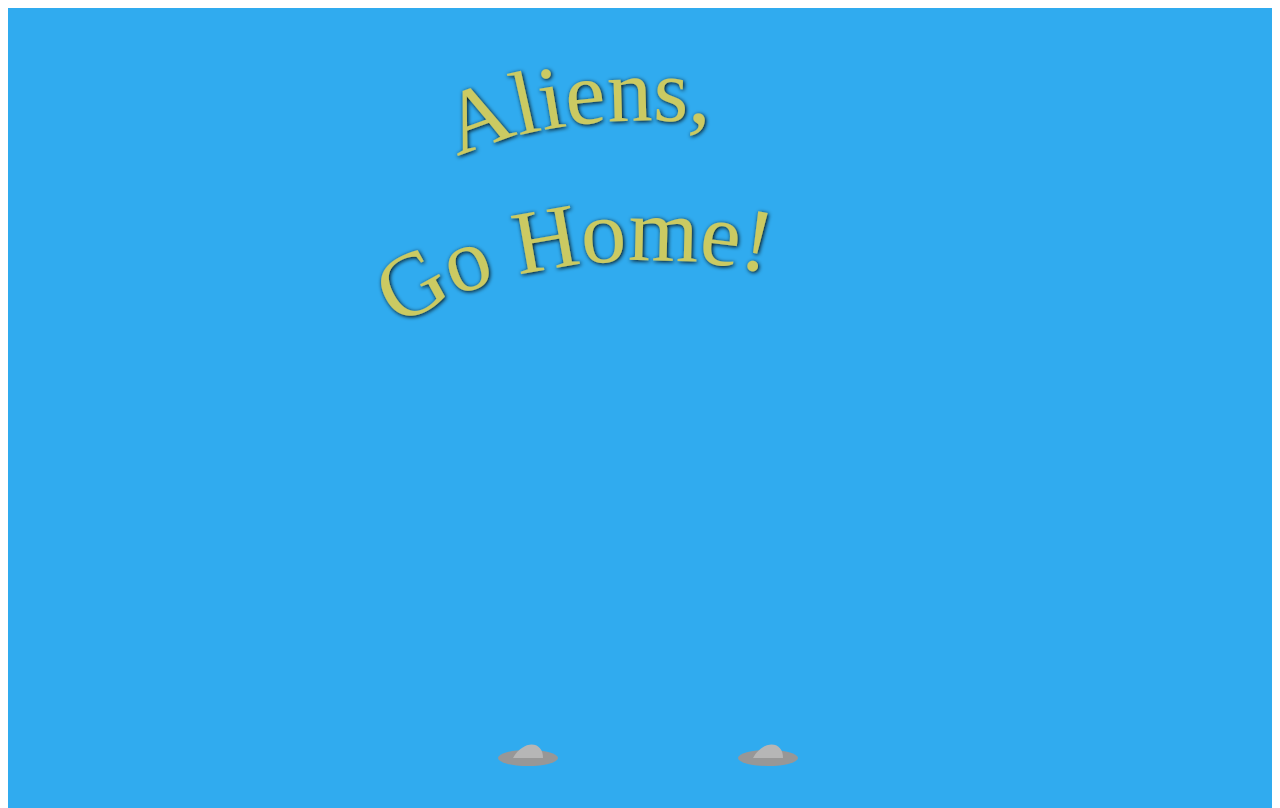
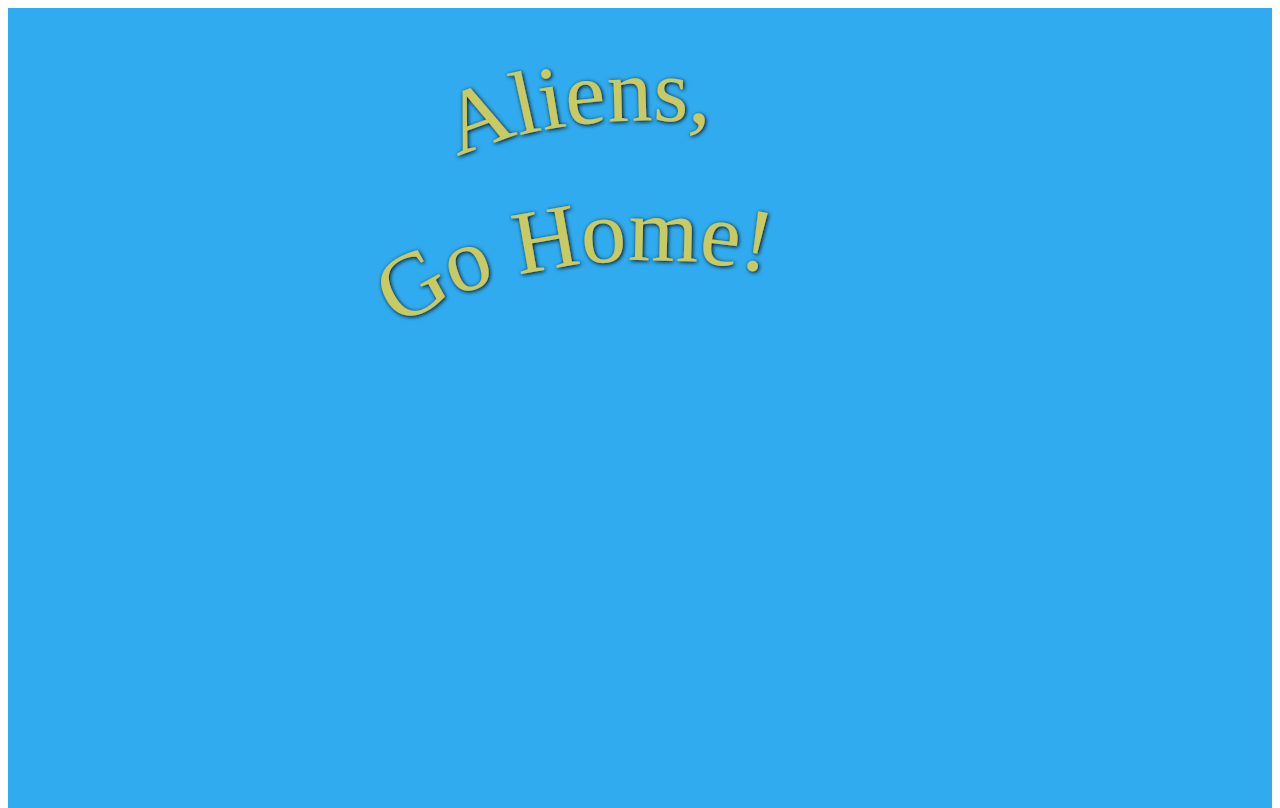
Before and after one commit to AslimTaslam/gun_game, a React (Create React App) app: page / in a window 1280 px wide. Built offline with nearby package versions, Linux system fonts and the light colour scheme; a web font is replaced by a local one.

Commit message:
set redux

```diff
--- a/src/App.tsx
+++ b/src/App.tsx
@@ -3,10 +3,12 @@ import { useAppSelector, useAppDispatch } from "./hooks/rtkHooks";
 import Canvas from "./components/Canvas";
 import { getCanvasPosition } from "./utils/formula";
 import { moveObjects } from "./store/game/gunSlice";
+import { startGame } from "./store/game/gameSlice";
 import { useDebounce } from "./hooks/debounce";
 
 const App = () => {
 	const { angle } = useAppSelector((state) => state.gunObject);
+	const game = useAppSelector((state) => state.game);
 	const dispatch = useAppDispatch();
 	const [positionMouse, setPositionMouse] = useState({ x: 1, y: -258 });
 	const debounced = useDebounce(positionMouse);
@@ -35,8 +37,10 @@ const App = () => {
 
 	return (
 		<Canvas
+			startGame={() => dispatch(startGame())}
 			trackMouse={(event: MouseEvent) => trackMouse(event)}
 			angle={angle}
+			gameState={game}
 		/>
 	);
 };
--- a/src/components/Canvas.tsx
+++ b/src/components/Canvas.tsx
@@ -1,5 +1,5 @@
-import {useEffect, MouseEvent} from "react";
-import {gameHeight} from "../utils/constants";
+import { useEffect, MouseEvent } from "react";
+import { gameHeight } from "../utils/constants";
 import Sky from "./Sky";
 import Ground from "./Ground";
 import CannonBase from "./CannonBase";
@@ -11,8 +11,24 @@ import Heart from "./Heart";
 import StartGame from "./StartGame";
 import Title from "./Title";
 
-const Canvas = ({angle, trackMouse}: {angle: number, trackMouse: any}) => {
-	const viewBox: string = `${window.innerWidth / -2}, ${100 - gameHeight}, ${window.innerWidth}, ${window.innerHeight}`;
+import { IGameState } from "../models/models";
+
+const Canvas = ({
+	angle,
+	trackMouse,
+	gameState,
+	startGame,
+}: {
+	angle: number;
+	trackMouse: any;
+	gameState: IGameState;
+	startGame: any;
+}) => {
+	const viewBox: string = `${window.innerWidth / -2}, ${100 - gameHeight}, ${
+		window.innerWidth
+	}, ${window.innerHeight}`;
+
+	const { started } = gameState;
 
 	return (
 		<svg
@@ -26,19 +42,27 @@ const Canvas = ({angle, trackMouse}: {angle: number, trackMouse: any}) => {
 					<feDropShadow dx="1" dy="1" stdDeviation="2" />
 				</filter>
 			</defs>
-			<Sky/>
-			<Ground/>
-			<CannonPipe rotation={angle}/>
-			<CannonBase/>
-			<CannonBall position={{x: 0, y: -80}}/>
-			<CurrentScore score={15} position={{x: 100, y: 80}}/>
-			<Heart position={{x: -150, y: 50}}/>
-			<FlyingObject position={{x: 120, y: -350}}/>
-			<FlyingObject position={{x: -120, y: -350}}/>
-			<StartGame onClick={(): void => console.log("Aliens go home")}/>
-			<Title/>
+			<Sky />
+			<Ground />
+			<CannonPipe rotation={angle} />
+			<CannonBase />
+			<CannonBall position={{ x: 0, y: -80 }} />
+			<CurrentScore score={15} position={{ x: 100, y: 80 }} />
+			<Heart position={{ x: -150, y: 50 }} />
+			{started && (
+				<g>
+					<FlyingObject position={{ x: 120, y: -350 }} />
+					<FlyingObject position={{ x: -120, y: -350 }} />
+				</g>
+			)}
+			{!started && (
+				<g>
+					<StartGame onClick={() => startGame()} />
+					<Title />
+				</g>
+			)}
 		</svg>
 	);
-}
+};
 
 export default Canvas;
--- /dev/null
+++ b/src/store/game/gameSlice.ts
@@ -0,0 +1,54 @@
+import { createSlice } from "@reduxjs/toolkit";
+import { IGameState, IFlyingObject } from "../../models/models";
+import { createInterval, maxFlyingObjects, flyingObjectsStarterYAxis, flyingObjectsStarterPositions } from "../../utils/constants";
+
+const initialState: IGameState = {
+	started: false,
+	kills: 0,
+	lives: 3,
+	flyingObjects: [],
+	lastObjectCreatedAt: new Date()
+};
+
+const createFlyingObjects = (state : IGameState) => {
+	if(!state.started) {
+		return
+	}
+	const now: number = (new Date()).getTime();
+	const { lastObjectCreatedAt, flyingObjects } = state;
+	const createNewObject = ( now - lastObjectCreatedAt.getTime() > createInterval && flyingObjects.length < maxFlyingObjects);
+
+	if(!createNewObject) {
+		return
+	}
+	const id: number = (new Date()).getTime();
+	const predefinedPosition: number = Math.floor(Math.random() * maxFlyingObjects);
+	const flyingObjectPosition: number = flyingObjectsStarterPositions[predefinedPosition];
+	const newFlyingObject: IFlyingObject = {
+		position: {
+			x: flyingObjectPosition,
+			y: flyingObjectsStarterYAxis
+		},
+		createdAt: (new Date()).getTime(),
+		id: id
+	};
+	state.flyingObjects = [...state.flyingObjects, newFlyingObject];
+	state.lastObjectCreatedAt = new Date();
+}
+
+export const gameSlice = createSlice({
+	name: "gameSlice",
+	initialState,
+	reducers: {
+		startGame: (state): void => {
+			state.started = true;
+			state.kills = 0;
+			state.lives = 3;
+
+		},
+		createFlyingObjects
+	}
+});
+
+export const { startGame } = gameSlice.actions;
+export const gameReducer = gameSlice.reducer;
--- a/src/store/game/gunSlice.ts
+++ b/src/store/game/gunSlice.ts
@@ -1,5 +1,4 @@
 import { createSlice, PayloadAction } from "@reduxjs/toolkit";
-import { RootState } from "../index";
 import { calculateAngle } from "../../utils/formula";
 import { PointsType } from "../../models/models";
 
--- a/src/store/index.ts
+++ b/src/store/index.ts
@@ -1,8 +1,10 @@
 import { configureStore } from "@reduxjs/toolkit";
 import { gunObjectReducer } from "./game/gunSlice";
+import { gameReducer } from "./game/gameSlice";
 
 export const store = configureStore({
 	reducer: {
+		game: gameReducer,
 		gunObject: gunObjectReducer
 	}
 });
--- a/src/utils/constants.ts
+++ b/src/utils/constants.ts
@@ -1,3 +1,8 @@
 export const skyAndGroundWidth: number = 5000;
 export const gameWidth: number = 800;
 export const gameHeight: number = 1200;
+
+export const createInterval: number = 1000;
+export const maxFlyingObjects: number = 4;
+export const flyingObjectsStarterYAxis: number = -1000;
+export const flyingObjectsStarterPositions: number[] = [-300, -150, 150, 300];
```
Also changed, not shown: src/models/models.ts (+14 -0 lines), 1 other file (tests, documents, lock files or other folders).
